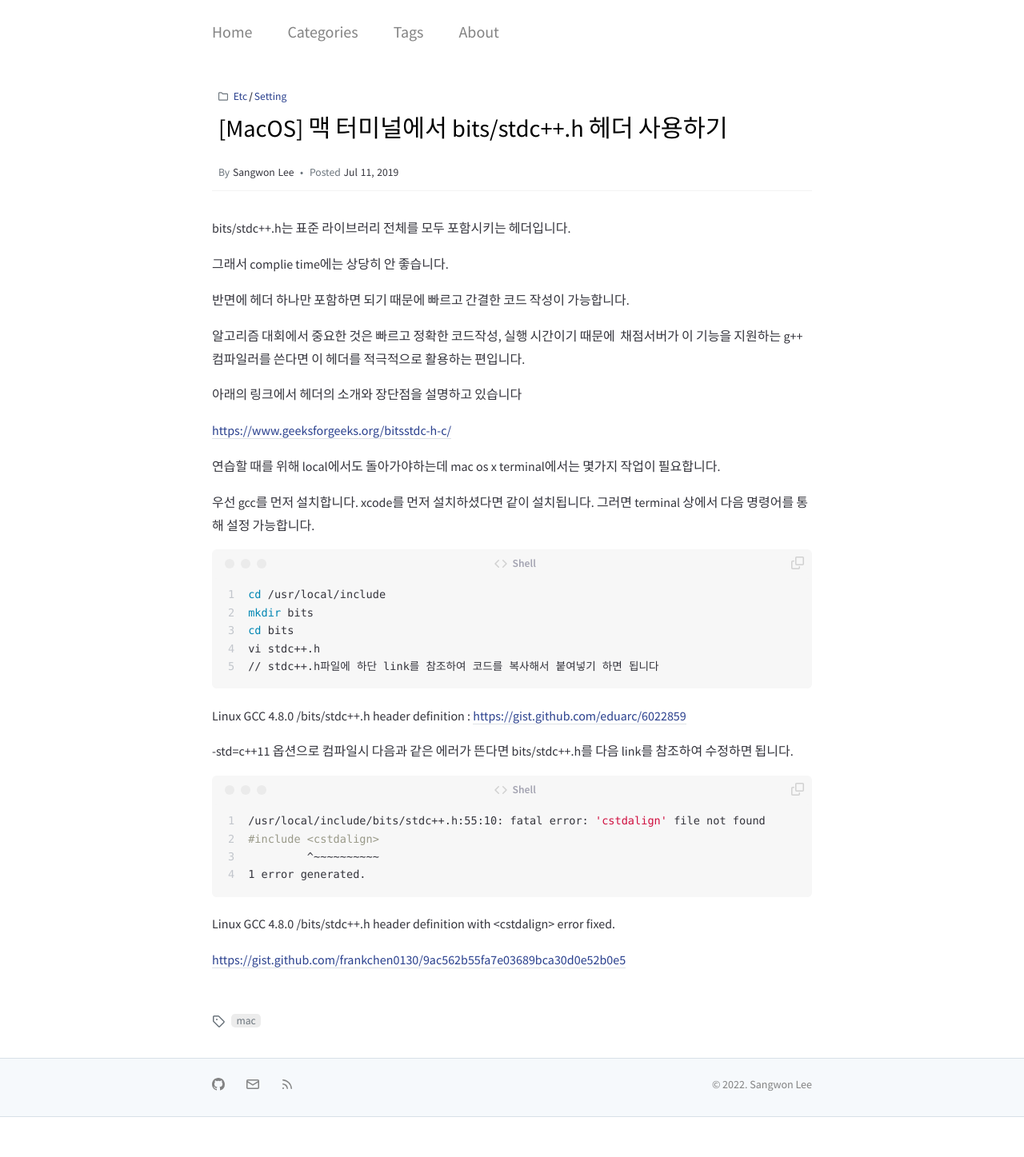
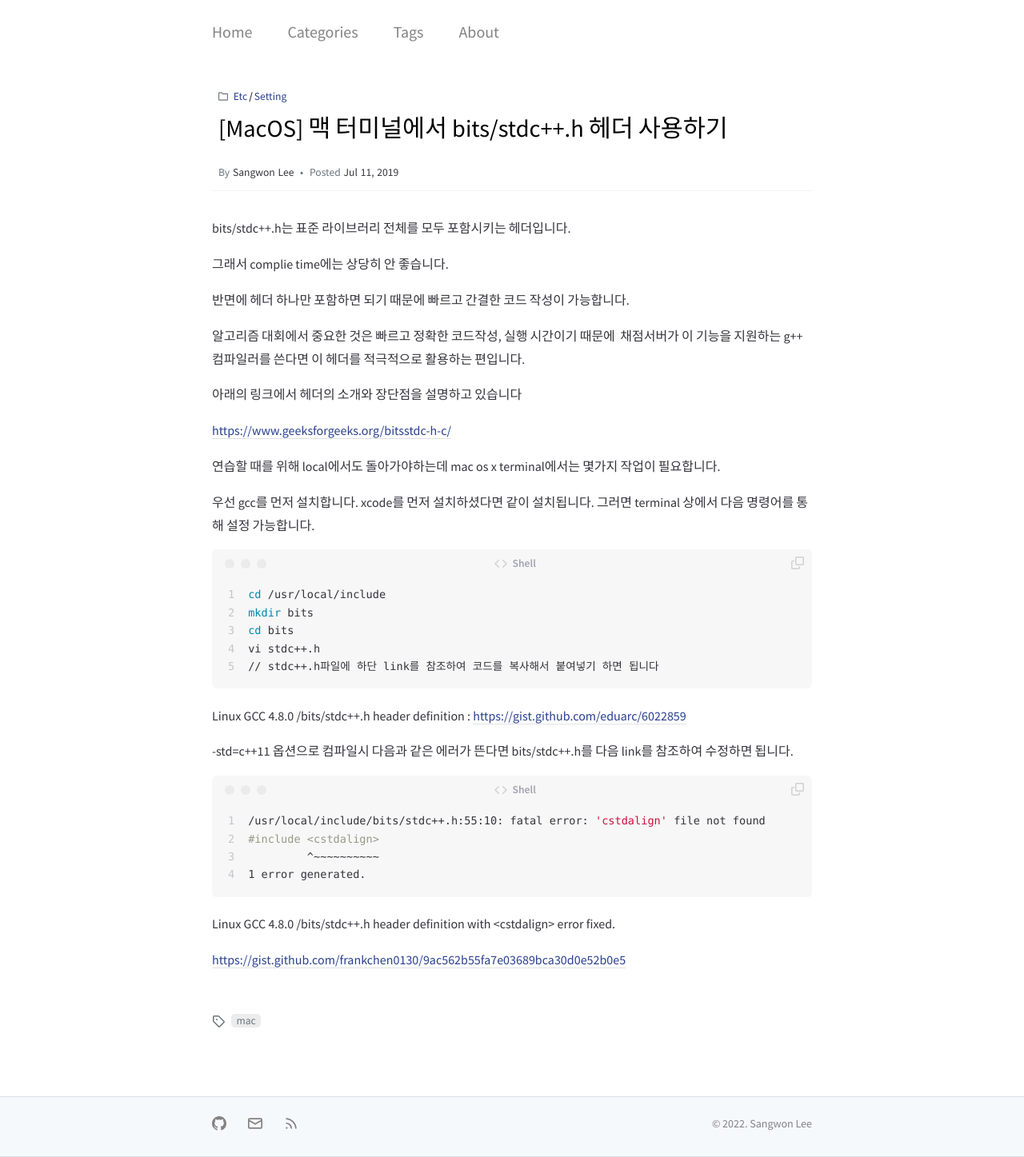
Before and after one commit to gumgood/gumgood.github.io, a Jekyll site: the page built from _posts/2019-07-11-macos-precompiled-header.md, in a window 1280 px wide. Shown: the whole page at 80% size. Built offline with Jekyll 4.4.1, drawn with Linux system fonts in a browser that asks for light colours; comment, search, counter and statistics services are not loaded; before the commit the page ends 1397 px from its top, so only the background shows below that.

Commit message:
Refactor:

```diff
--- a/_layouts/post.html
+++ b/_layouts/post.html
@@ -33,8 +33,8 @@
         {% include utils/content-refactor.html content=content %}
     </div>
 
-    <div id="post-tail">
-        <div id="post-tags">
+    <div class="post-tail">
+        <div class="post-tags">
             <span>
                 {%- if page.tags.size > 0 -%}
                     <i class="tag"></i>
@@ -47,7 +47,7 @@
                 {%- endif -%}
             </span>
         </div>
-        <div id="post-comment">
+        <div class="post-comment">
             {% include scripts/comment.html%}
         </div>
     </div>
--- a/_sass/colors/_light-typography.scss
+++ b/_sass/colors/_light-typography.scss
@@ -3,8 +3,14 @@
  */
 
 @mixin light-scheme {
+    /* Legacy */
+    --text-color: #34343c;
+    --heading-color: black;
+    --blockquote-border-color: #eee;
+    --blockquote-text-color: #9a9a9a;
+
     /* Framework color */
-    --body-bg: white; //
+    --body-bg: white;
 
     /* Common */
     --common-border-color: #f3f3f3;
@@ -18,20 +24,20 @@
     --common-text-color: #34343c;
 
     /* Navigation */
-    --nav-btn-color: var(--common-btn-color); //
-    --nav-btn-active-color: var(--common-btn-active-color); //
+    --nav-btn-color: var(--common-btn-color);
+    --nav-btn-active-color: var(--common-btn-active-color);
 
     /* Footer */
-    --footer-bg: #f6f9fc; //
-    --footer-border-color: #D8E0E7; //
-    --footer-text-color: var(--common-btn-color); //
+    --footer-bg: #f6f9fc;
+    --footer-border-color: #D8E0E7;
+    --footer-text-color: var(--common-btn-color);
 
     /* Post_summaries */
-    --post-summaries-border-color: var(--common-border-color); //
+    --post-summaries-border-color: var(--common-border-color);
     --post-summaries-text-color: dimgray;
     --post-summaries-meta-color: var(--common-meta-color);
-    --paginate-btn-color: var(--common-btn-color); //
-    --paginate-btn-active-color: var(--common-btn-active-color); //
+    --paginate-btn-color: var(--common-btn-color);
+    --paginate-btn-active-color: var(--common-btn-active-color);
 
     /* Post_list */
     --post-list-title-color:  black;
@@ -47,7 +53,7 @@
 
     /* tags */
     --tags-border: #dee2e6;
-    --tags-shadow: var(--btn-border-color);
+    --tags-shadow: #e9ecef;
     --tags-meta-color: var(--common-meta-color);
 
     /* Post */
@@ -57,49 +63,7 @@
     --post-link-hover-color: var(--common-link-hover-color);
     --post-link-underline-color: #dee2e6;
 
-    //////////
-
-    /* Common color */
-    --text-color: #34343c; //
-    --text-muted-color: gray;
-    --heading-color: black;
-    --blockquote-border-color: #eee;
-    --blockquote-text-color: #9a9a9a;
-    --link-color: #2a408e;
-    --link-underline-color: #dee2e6;
-    --link-hover-color: #d2603a;
-    --button-bg: #fff;
-    --btn-border-color: #e9ecef;
-    --btn-backtotop-color: #686868;
-    --btn-backtotop-border-color: #f1f1f1;
-    --btn-box-shadow: #eaeaea;
-    --checkbox-color: #c5c5c5;
-    --checkbox-checked-color: #07a8f7;
-
-    /* Home page */
-    --btn-patinator-text-color: #555555;
-    --btn-paginator-hover-color: var(--sidebar-bg);
-    --btn-paginator-border-color: var(--sidebar-bg);
-    --btn-text-color: #676666;
-    --pin-bg: #f5f5f5;
-    --pin-color: #999fa4;
-
-    /* Posts */
-    --btn-share-hover-color: var(--link-color);
-    --card-border-color: #f1f1f1;
-    --card-box-shadow: rgba(234, 234, 234, 0.7686274509803922);
-    --label-color: #616161;
-    --relate-post-date: rgba(30, 55, 70, 0.4);
-    --footnote-target-bg: lightcyan;
-    --tag-bg: rgba(0, 0, 0, 0.075);
-    --tag-hover: rgb(222, 226, 230);
-    --tb-odd-bg: #fbfcfd;
-    --tb-border-color: #eaeaea;
-    --dash-color: silver;
-    --preview-img-bg: radial-gradient(circle, rgb(255 255 255) 0%, rgb(249 249 249) 100%);
-    --kbd-wrap-color: #bdbdbd;
-    --kbd-text-color: var(--text-color);
-    --kbd-bg-color: white;
+    /* Posts - prompt */
     --prompt-text-color: rgb(46 46 46 / 77%);
     --prompt-tip-bg: rgb(123 247 144 / 20%);
     --prompt-tip-icon-color: #03b303;
@@ -110,19 +74,11 @@
     --prompt-danger-bg: rgb(248 215 218 / 56%);
     --prompt-danger-icon-color: #df3c30;
 
-    [class^=prompt-] {
-      --link-underline-color: rgb(219 216 216);
-    }
-
-    /* Categories */
-    --categories-hover-bg: var(--btn-border-color);
-    --categories-icon-hover-color: darkslategray;
-
-    /* Archive */
-    --timeline-color: rgba(0, 0, 0, 0.075);
-    --timeline-node-bg: #c2c6cc;
-    --timeline-year-dot-color: #ffffff;
-
-} /* light-scheme */
+    /* Posts - tag */
+    --post-tag-bg: rgba(0, 0, 0, 0.075);
+    --post-tb-even-bg: var(--body-bg);
+    --post-tb-odd-bg: #fbfcfd;
+    --post-tb-border-color: #eaeaea;
+}
 
 $font-family: 'Source Sans Pro', 'Microsoft Yahei', sans-serif;
--- a/_sass/include/_footer.scss
+++ b/_sass/include/_footer.scss
@@ -6,7 +6,7 @@
 
 body {
     min-height: 100vh;
-    padding-bottom: calc(2px + 4.5rem);
+    padding-bottom: calc(2px + 4.625rem);
 }
 
 footer {
@@ -26,7 +26,7 @@
 
     >div {
         display: flex;
-        @include valign-ilink(1rem, 1rem);
+        @include valign-ilink(1.125rem, 1.125rem);
 
         @extend %max_width;
         padding: 1.5rem 0 2rem;
@@ -45,10 +45,6 @@
 
             white-space: nowrap;
             font-size: 0.875rem;
-
-            @media (max-width: $break-small) {
-                font-size: 0.75rem;
-            }
         }
     }
 }
@@ -56,14 +52,16 @@
 
 @media (max-width: $break-small) {
     body {
-        padding-bottom: calc(2px + 4.375rem);
+        padding-bottom: calc(2px + 4.75rem);
     }
 
-    footer>div {
-        @include valign-ilink(0.875rem, 0.875rem);
+    footer {
+        >div {
+            @include valign-ilink(1.25rem, 1.25rem);
+        }
 
-        .info-link>a {
-            margin-right: 1rem;
+        .copyright {
+            font-size: 1.25rem;
         }
     }
 }
--- a/_sass/layout/_post-list.scss
+++ b/_sass/layout/_post-list.scss
@@ -2,19 +2,21 @@
 
     h1.title {
         display: inline-block;
-        margin: 0 0 1.5rem;
-        padding-left: 0.5rem;
+        margin: 0;
+        padding: 1rem 1rem 1.5rem;
 
-        @include valign-ilink(2.5rem, 1.25rem);
-        font-size: 1.25rem;
+        text-align-last: right;
+
+        @include valign-ilink(2.5rem, 1.75rem);
+        font-size: 1.75rem;
 
         @media (max-width: $break-small) {
-            @include valign-ilink(2.5rem, 1.125rem);
-            font-size: 1.125rem;
+            @include valign-ilink(2.5rem, 1.5rem);
+            font-size: 1.5rem;
         }
 
         i {
-            margin-right: 0.5rem;
+            margin-right: 0.675rem;
         }
 
         a {
--- a/_sass/layout/_post.scss
+++ b/_sass/layout/_post.scss
@@ -237,16 +237,6 @@
           margin-top: 0;
           margin-bottom: 0;
         }
-
-        /* [scroll-focus] added by `smooth-scroll.js` */
-        &:target:not([scroll-focus]),
-        &[scroll-focus=true]>p {
-          background-color: var(--footnote-target-bg);
-          width: fit-content;
-          -webkit-transition: background-color 1.5s ease-in-out;
-          /* Safari prior 6.1 */
-          transition: background-color 1.5s ease-in-out;
-        }
       }
     }
 
@@ -262,12 +252,6 @@
         /* Safari prior 6.1 */
         transition: background-color 1.5s ease-in-out;
       }
-
-      /* [scroll-focus] added by `smooth-scroll.js` */
-      @at-root sup:target:not([scroll-focus]),
-      sup[scroll-focus=true]>a#{&} {
-        background-color: var(--footnote-target-bg);
-      }
     }
 
     #reverse-footnote {
@@ -275,9 +259,8 @@
     }
   }
 
-  // post-tail
-  #post-tail {
-    #post-tags {
+  .post-tail {
+    .post-tags {
       display: inline-flex;
       margin: 2rem 0 1rem;
 
@@ -297,10 +280,6 @@
           margin-right: 0.5rem;
           width: 1rem;
           height: 1rem;
-
-          &#icon-tag {
-            content: map-get($icon-svg, --tag-icon-svg);
-          }
         }
 
         a {
@@ -309,11 +288,13 @@
           line-height: 1.3rem;
 
           color: #6c757d;
-          background: var(--tag-bg);
+          background: var(--post-tag-bg);
           border-radius: 0.3rem;
-
         }
       }
     }
+    .post-comment {
+      margin-bottom: 3rem;
+    }
   }
 }
--- a/_sass/util/_syntax.scss
+++ b/_sass/util/_syntax.scss
@@ -260,19 +260,14 @@
 }
 
 @media all and (max-width: 576px) {
-  #post-content {
+  .post-content {
     > div[class^='language-'] {
       margin-left: -7%;
       margin-right: -7%;
       border-radius: 0;
 
-      .highlight {
-        padding-left: 0.25rem;
-      }
-
       .code-header {
         border-radius: 0;
-        padding-left: 0.4rem;
         padding-right: 0.5rem;
       }
     }
```
